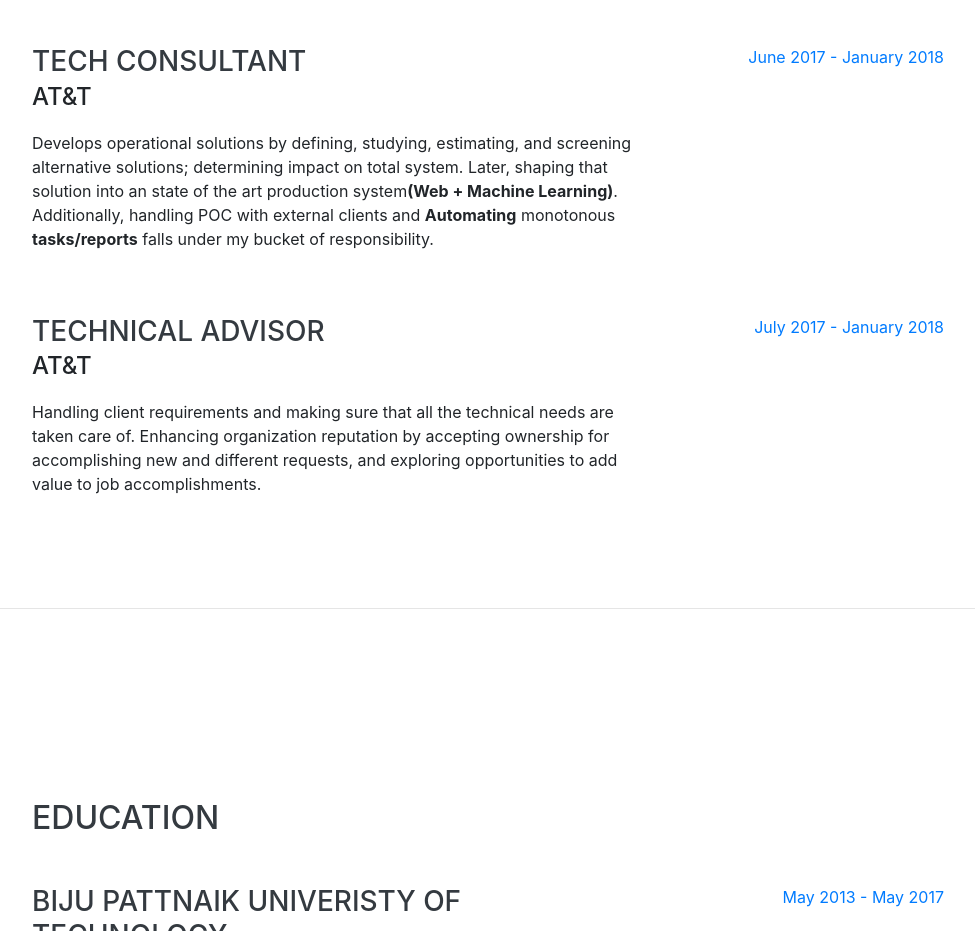
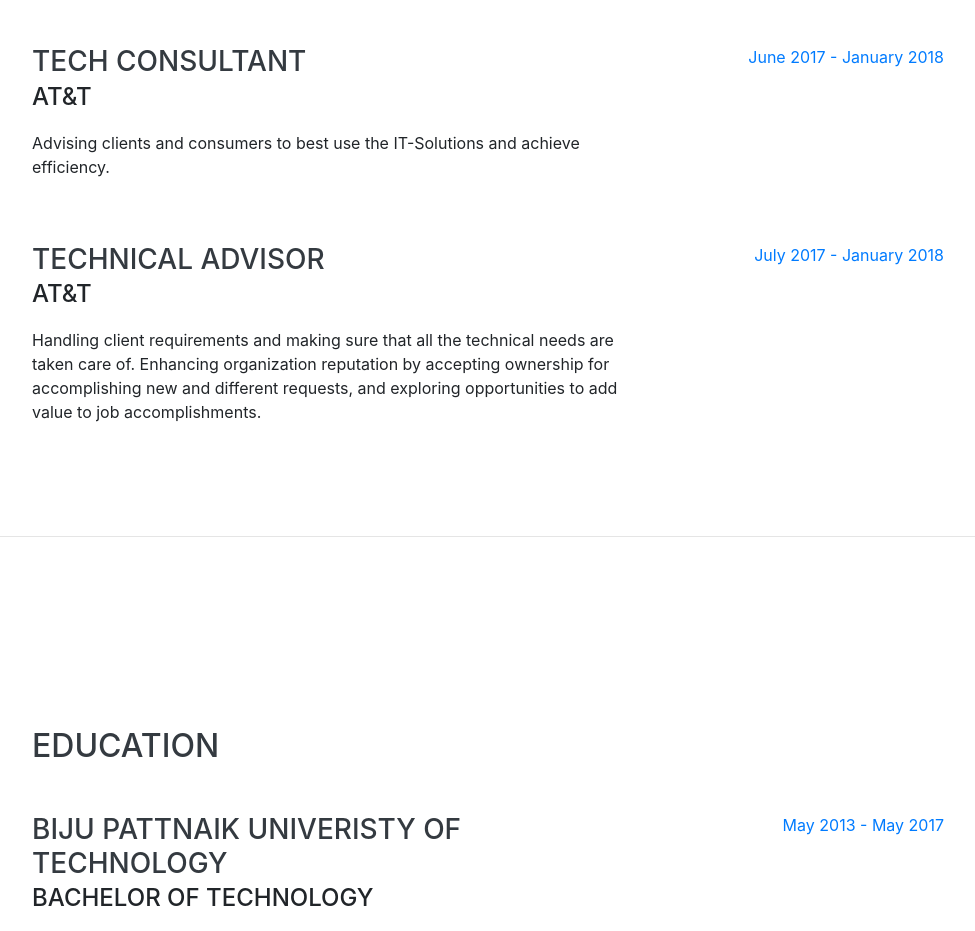
Before and after one commit to Sourav-Verma/sourav-verma.github.io, a website with bundled scripts: page index.html in a window 1280 px wide. Shown: the part 1160-2091 px from the top of the page, without its empty margins (288-1263 px from the left). Built offline with nearby package versions, Linux system fonts and the light colour scheme; a web font is replaced by a local one.

Commit message:
Update index.html

```diff
--- a/index.html
+++ b/index.html
@@ -108,7 +108,7 @@
           <div class="resume-content">
             <h3 class="mb-0">Tech Consultant</h3>
             <div class="subheading mb-3">AT&T</div>
-            <p>Develops operational solutions by defining, studying, estimating, and screening alternative solutions; determining impact on total system. Later, shaping that solution into an state of the art production system<b>(Web + Machine Learning)</b>. Additionally, handling POC with external clients and <b>Automating</b> monotonous <b>tasks/reports</b> falls under my bucket of responsibility.</p>
+            <p>Advising clients and consumers to best use the IT-Solutions and achieve efficiency.</p>
           </div>
           <div class="resume-date text-md-right">
             <span class="text-primary">June 2017 - January 2018</span>
```
